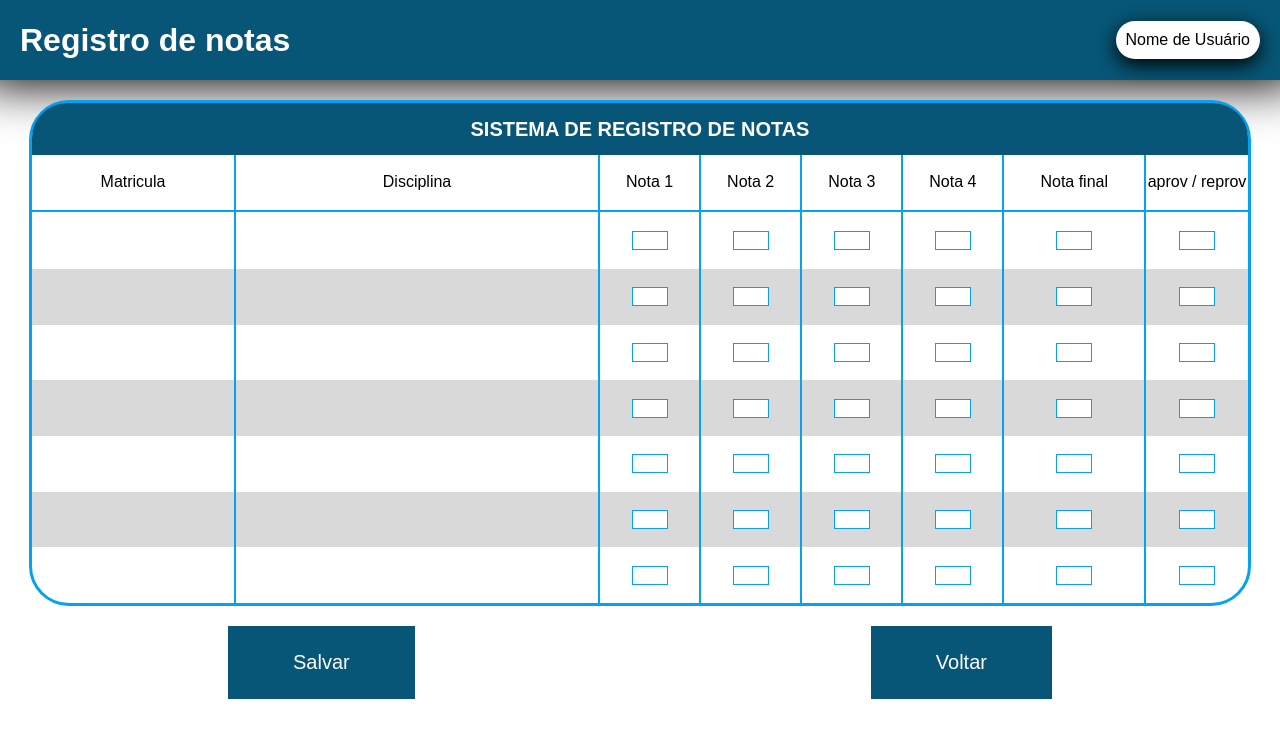
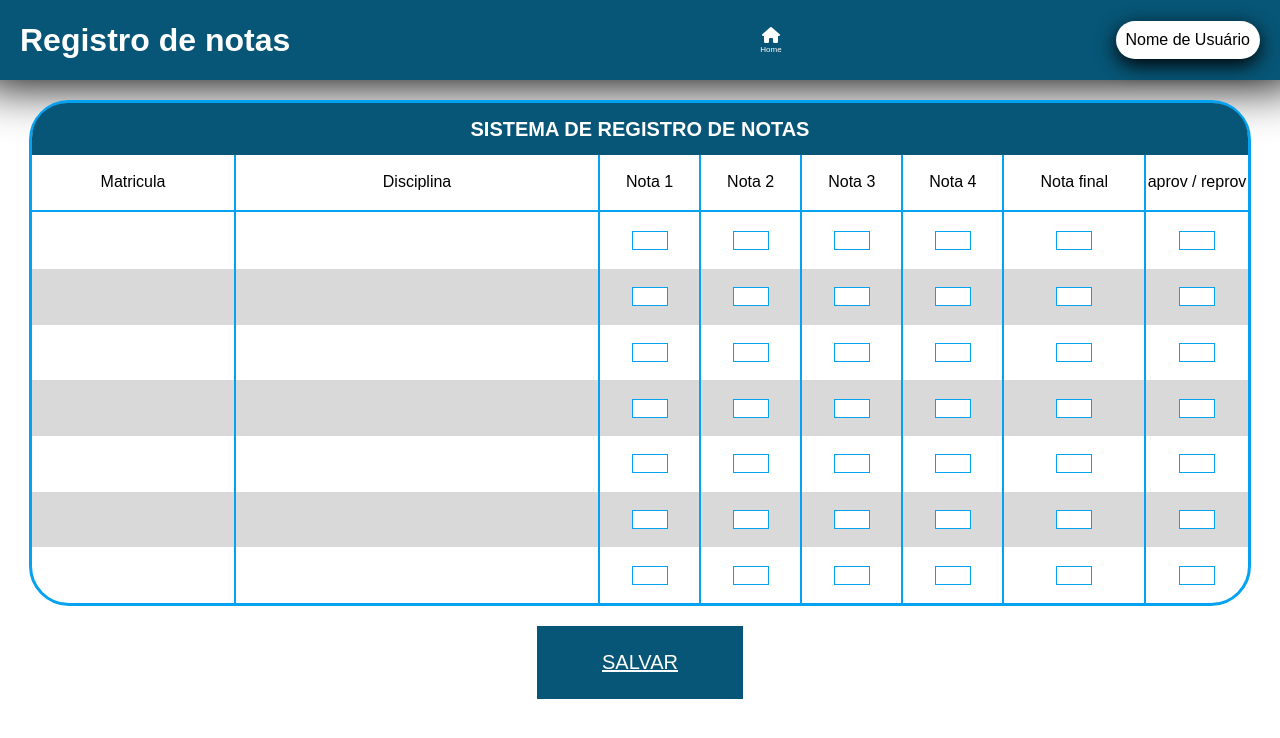
Before and after one commit to Jose-Edston/Projeto_Registro_de_Alunos_Ads, a Django app: page /cadastro/notas/ in a window 1280 px wide. Shown: the top 738 px of the page. Run offline with Django 4.2, Linux system fonts and the light colour scheme; a user stored in the database is signed in; some libraries are stand-ins or nearby versions.

Commit message:
ajustes front

```diff
--- a/cadastro/templates/pages/cadastro_nota.html
+++ b/cadastro/templates/pages/cadastro_nota.html
@@ -5,15 +5,21 @@
     <meta charset="UTF-8">
     <meta http-equiv="X-UA-Compatible" content="IE=edge">
     <meta name="viewport" content="width=device-width, initial-scale=1.0">
+    <title>Registro de notas</title>
     <link rel="stylesheet" href="{% static 'cadastro_nota.css' %}">
-    <title>Registro de notas</title>
+    <link rel="stylesheet" href="https://cdnjs.cloudflare.com/ajax/libs/font-awesome/6.4.0/css/all.min.css" integrity="sha512-iecdLmaskl7CVkqkXNQ/ZH/XLlvWZOJyj7Yy7tcenmpD1ypASozpmT/E0iPtmFIB46ZmdtAc9eNBvH0H/ZpiBw==" crossorigin="anonymous" referrerpolicy="no-referrer" />
+    <script src="https://kit.fontawesome.com/yourcode.js" crossorigin="anonymous"></script>
 </head>
 <body>
     <header class="faixada">
-         <h1 class="title-pag">Registro de notas</h1>
-         <div class="icon-usu">
-         <p>Nome de Usuário</p>
-         </div>
+        <h1 class="title-pag">Registro de notas</h1>
+        <div class="voltar_home">
+            <a href="{% url 'home' %}"><i class="fas fa-home"></i></a>
+            <p>Home</p>
+        </div>
+        <div class="icon-usu">
+            <p>Nome de Usuário</p>
+        </div>
     </header>
 
     <main>
@@ -106,9 +112,8 @@
         </table>
         </div>
 
-        <div style="display: flex;justify-content: space-around;">
-            <input type="button" value="Salvar" class="button-format">
-            <input type="button" value="Voltar" class="button-format">
+        <div class="btn-salvar">
+            <a href="{% url 'home_nota' %}" type="button" class="button-format">SALVAR</a>
         </div>
     </main>
 
--- a/templates/static/cadastro_nota.css
+++ b/templates/static/cadastro_nota.css
@@ -16,6 +16,26 @@
 .title-pag{
     color: #ffffff;
     padding: 20px;
+}
+
+.voltar_home {
+    display: flex;
+    flex-direction: column;
+    align-items: center;
+    color: #ffffff;
+    padding: 0px 450px;
+}
+
+.voltar_home a {
+    margin-bottom: 0px;
+}
+
+.voltar_home p {
+    font-size: 8px;
+}
+
+.fa-home{
+    color: #ffffff;
 }
 
 .icon-usu{
@@ -114,3 +134,8 @@ table{
     width: 100px;
     border-right: none;
 }
+
+.btn-salvar{
+    display: flex;
+    justify-content: space-around;
+}
```
Also changed, not shown: cadastro/templates/pages/cadastro_alunos.html (+8 -3 lines), cadastro/templates/pages/cadastro_presenca.html (+8 -3 lines), cadastro/templates/pages/index.html (+30 -5 lines), templates/static/cadastro_alunos.css (+20 -0 lines), templates/static/cadastro_presenca.css (+20 -0 lines), templates/static/style.css (+36 -4 lines), db.sqlite3.
